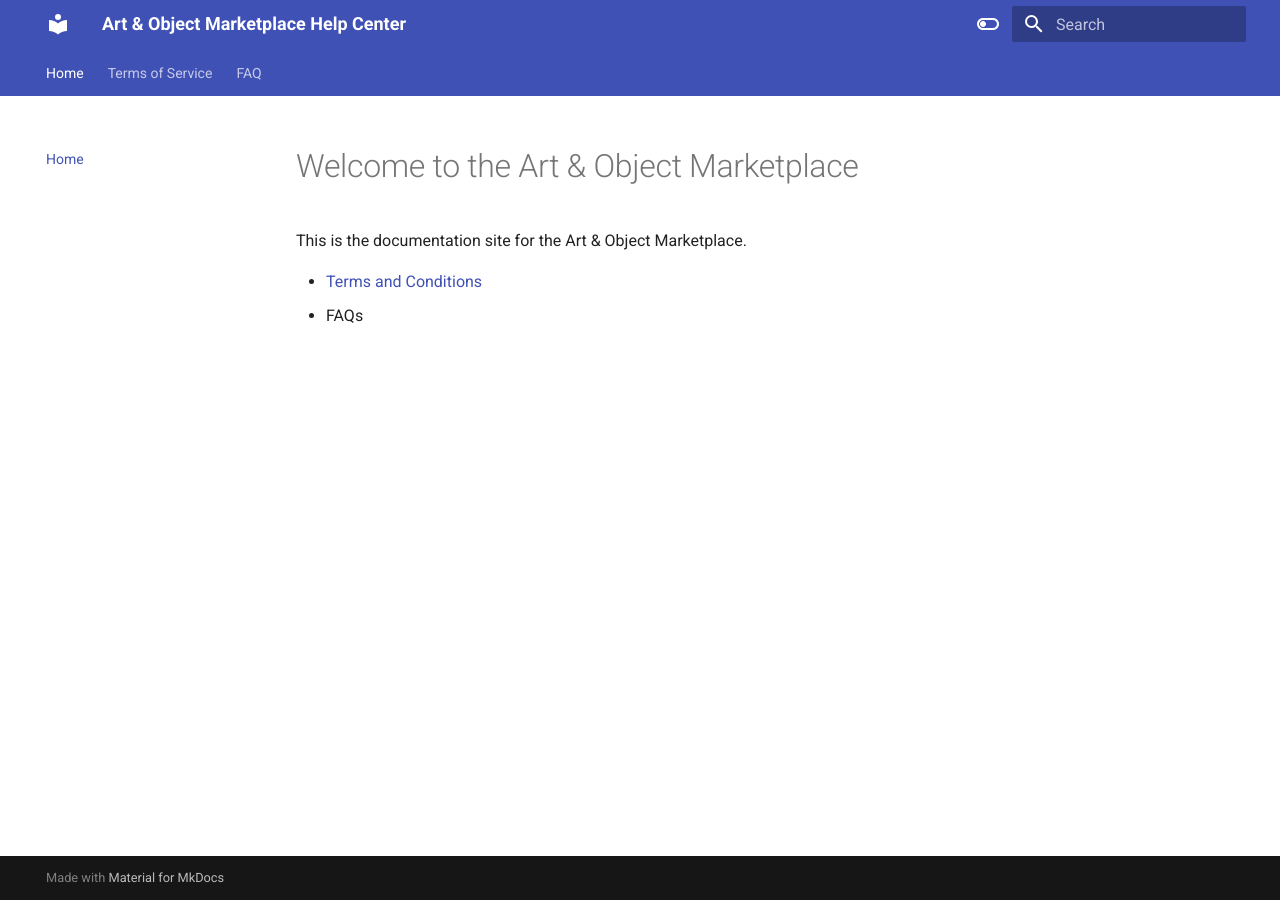
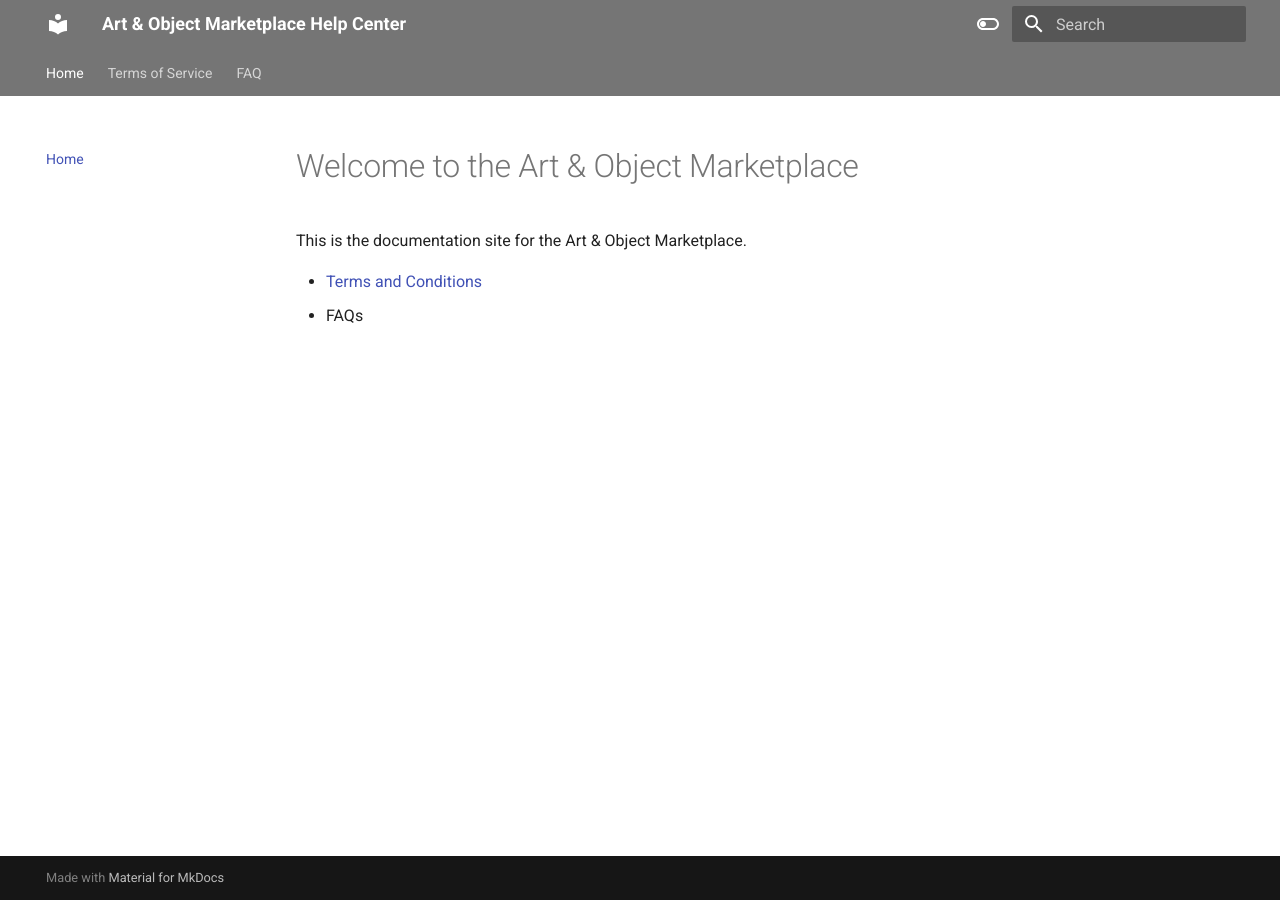
Before and after one commit to Journalistic/marketplace-docs, an MkDocs documentation site: the page built from docs/index.md, in a window 1280 px wide. Built offline with MkDocs 1.6.1 and Material for MkDocs 9.7.7, drawn with Linux system fonts in a browser that asks for light colours.

Commit message:
Update mkdocs.yml

```diff
--- a/mkdocs.yml
+++ b/mkdocs.yml
@@ -17,13 +17,13 @@ theme:
       toggle:
         icon: material/toggle-switch-off-outline
         name: Switch to dark mode
-      primary: light gray
+      primary: grey
       accent: red
     - scheme: slate
       toggle:
         icon: material/toggle-switch
         name: Switch to light mode
-      primary: light gray
+      primary: grey
       accent: red
 nav:
   - Home: 'index.md'
```
